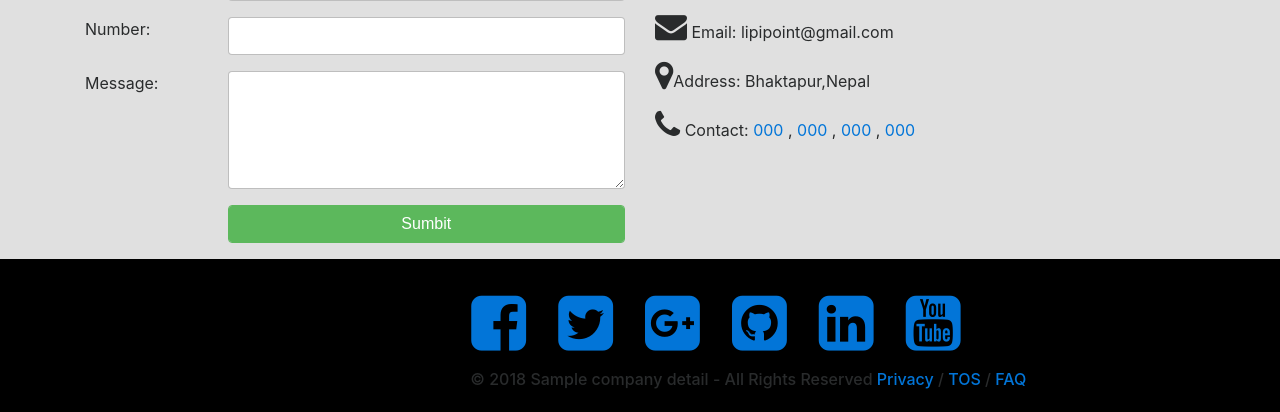
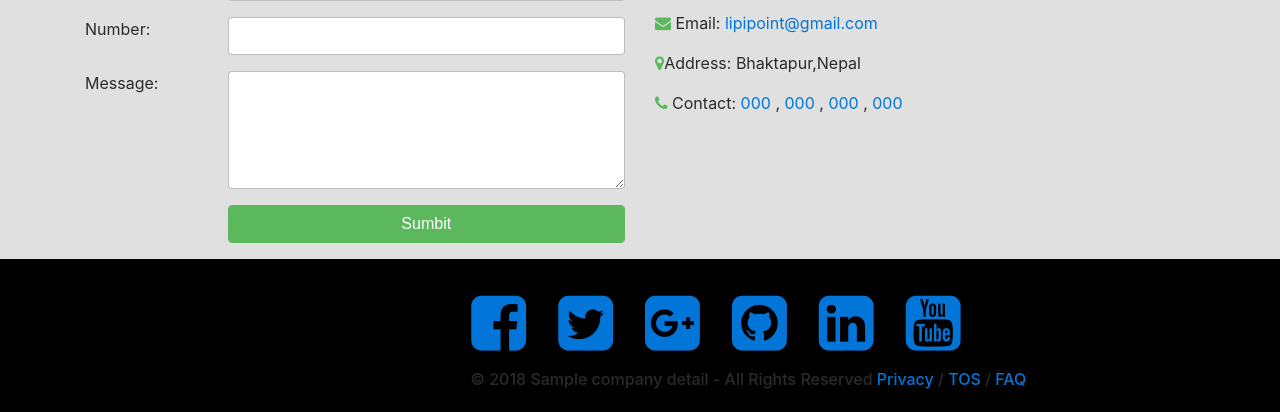
Before and after one commit to bkawan/pms, a Django app: template templates/landing.html in a window 1280 px wide. Shown: the part 4349-4761 px from the top of the page. Run offline with Django 3.2, Linux system fonts and the light colour scheme; the template is opened without the code that fills it: most values are stand-ins (such as "Sample title", 1, 10 or a date in 2020); grey boxes marked "Sample" are stand-in pictures; some libraries are stand-ins or nearby versions.

Commit message:
some changes on contact us

```diff
--- a/templates/landing.html
+++ b/templates/landing.html
@@ -428,12 +428,14 @@
                     <h1>Drop Line</h1>
                     <h6> Don't hesitate to contact us</h6>
                     <hr>
-                    <p><i class="fa fa-envelope fa-2x"> </i>
-                        Email: {{ company_detail.email|default:'lipipoint@gmail.com' }}</p>
+                    <p><i class="fa fa-envelope text-success"></i>
+                        Email:
+                        <a href="mailto:{{ company_detail.email|default:'lipipoint@gmail.com' }}">
+                            {{ company_detail.email|default:'lipipoint@gmail.com' }}</a>
                     <p>
-                        <i class="fa fa-map-marker fa-2x"></i>Address: {{ company_detail.address|default:'Bhaktapur,Nepal' }}
+                        <i class="fa fa-map-marker text-success"></i>Address: {{ company_detail.address|default:'Bhaktapur,Nepal' }}
                     </p>
-                    <p><i class="fa fa-phone fa-2x"></i> Contact: <a href="tel:{{ company_detail.phone1 }}">
+                    <p><i class="fa fa-phone text-success"></i> Contact: <a href="tel:{{ company_detail.phone1 }}">
                         {{ company_detail.phone1 }}</a>
                         {% if company_detail.phone2 %}
                             , <a href="tel:{{ company_detail.phone2 }}">{{ company_detail.phone2 }}</a>
```
